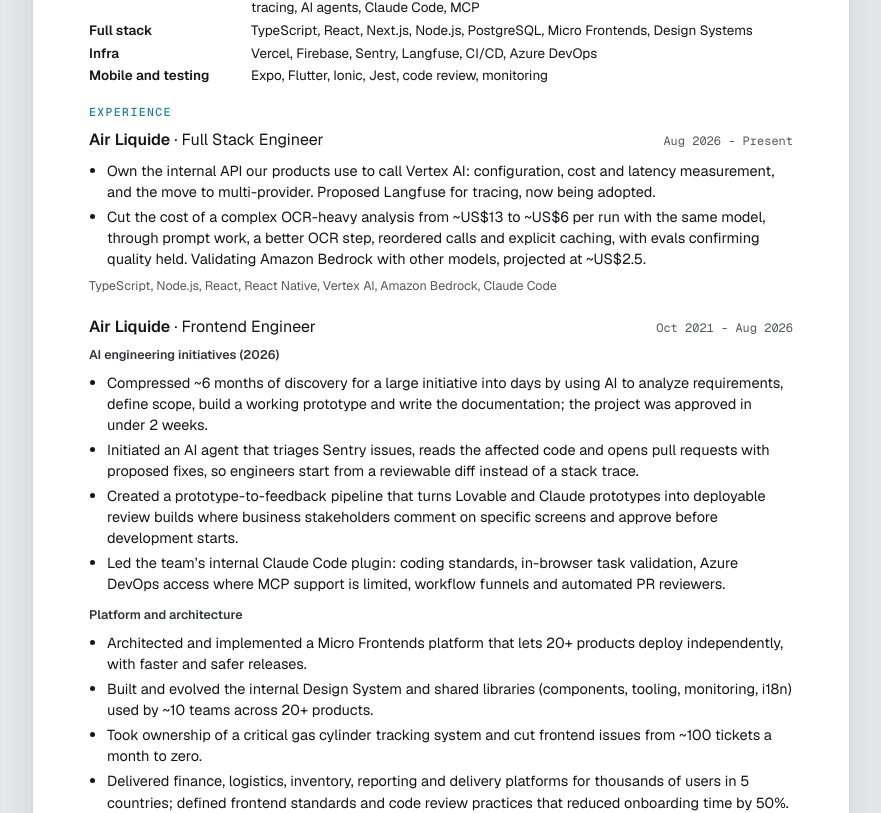
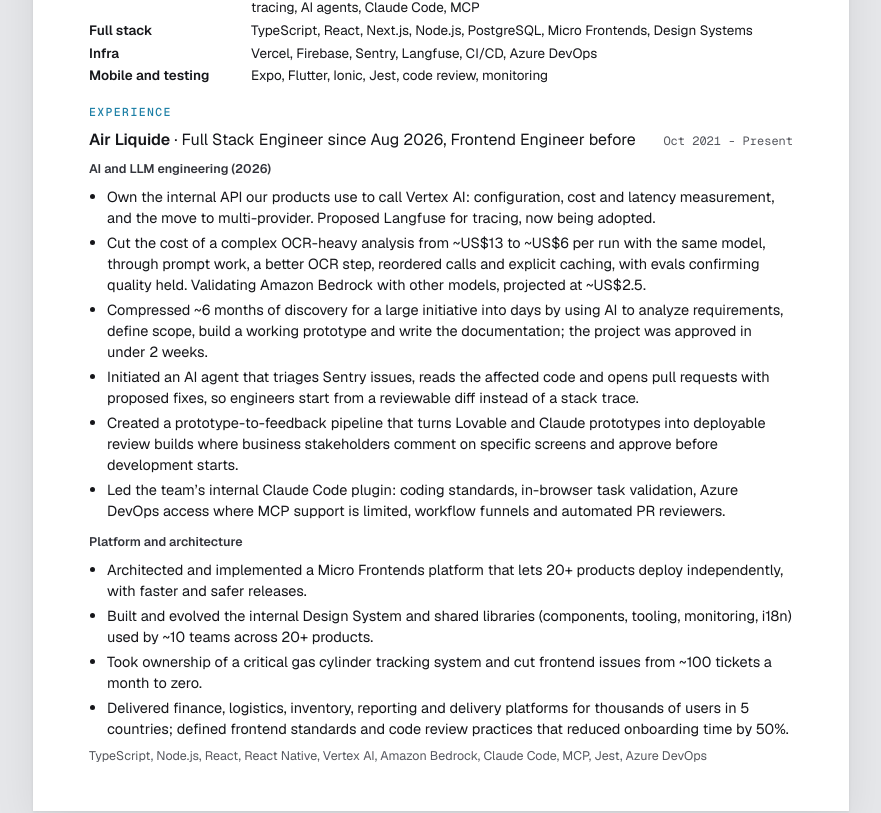
Before and after one commit to gabrielbsandim/portfolio, a Next.js app: page /resume in a window 1280 px wide. Shown: the part 414-1227 px from the top of the page, without its empty margins (199-1080 px from the left). Built offline with nearby package versions, Linux system fonts and the light colour scheme.

Commit message:
feat: one air liquide entry with the role progression

```diff
--- a/src/components/portfolio.module.css
+++ b/src/components/portfolio.module.css
@@ -621,6 +621,12 @@
 .jobRole {
   font-size: 16px;
   color: var(--acc);
+}
+
+.jobPrev {
+  margin-top: 4px;
+  font-size: 13px;
+  color: rgba(243, 242, 238, 0.5);
 }
 
 .jobStack {
--- a/src/components/portfolio.tsx
+++ b/src/components/portfolio.tsx
@@ -282,11 +282,12 @@ export function Portfolio() {
           </div>
           <div className={s.jobs}>
             {t.jobs.map((j) => (
-              <div key={`${j.company}-${j.role}`} data-reveal="1" className={s.job}>
+              <div key={j.company} data-reveal="1" className={s.job}>
                 <div className={s.jobMeta}>
                   <div className={s.jobPeriod}>{j.period}</div>
                   <div className={s.jobCompany}>{j.company}</div>
                   <div className={s.jobRole}>{j.role}</div>
+                  {j.prev && <div className={s.jobPrev}>{j.prev}</div>}
                   <div className={s.jobStack}>
                     {j.stack.map((st) => (
                       <span key={st} className={s.stackTag}>{st}</span>
--- a/src/components/resume.tsx
+++ b/src/components/resume.tsx
@@ -106,16 +106,12 @@ export function Resume() {
 
         <div className={s.block}>
           <h2 className={s.h2}>Experience</h2>
-          <Role org="Air Liquide" title="Full Stack Engineer" dates="Aug 2026 - Present" />
-          <Bullets items={LLM_WORK} />
-          <div className={s.stack}>TypeScript, Node.js, React, React Native, Vertex AI, Amazon Bedrock, Claude Code</div>
-          <div className={s.subGap} />
-          <Role org="Air Liquide" title="Frontend Engineer" dates="Oct 2021 - Aug 2026" />
-          <div className={s.sub}>AI engineering initiatives (2026)</div>
-          <Bullets items={AI_WORK} />
+          <Role org="Air Liquide" title="Full Stack Engineer since Aug 2026, Frontend Engineer before" dates="Oct 2021 - Present" />
+          <div className={s.sub}>AI and LLM engineering (2026)</div>
+          <Bullets items={[...LLM_WORK, ...AI_WORK]} />
           <div className={`${s.sub} ${s.subGap}`}>Platform and architecture</div>
           <Bullets items={PLATFORM_WORK} />
-          <div className={s.stack}>React, React Native, TypeScript, Jest, Claude Code, MCP, Azure DevOps</div>
+          <div className={s.stack}>TypeScript, Node.js, React, React Native, Vertex AI, Amazon Bedrock, Claude Code, MCP, Jest, Azure DevOps</div>
         </div>
       </section>
 
--- a/src/content/portfolio.ts
+++ b/src/content/portfolio.ts
@@ -33,7 +33,7 @@ type CompanyFact = { k: string; v: string };
 type Shot = { src: string; alt: string };
 type Product = { icon: string; name: string; tag: string; badge: string; url: string; cta: string; desc: string; stack: string };
 type JobItem = { g?: string; h: string; d: string };
-type Job = { period: string; company: string; role: string; stack: string[]; items: JobItem[] };
+type Job = { period: string; company: string; role: string; prev?: string; stack: string[]; items: JobItem[] };
 
 export type Copy = {
   nav_ai: string; nav_studio: string; nav_exp: string; nav_about: string; nav_contact: string;
@@ -119,12 +119,10 @@ export const COPY: Record<Lang, Copy> = {
       { label: 'Volunteering', title: 'Computer Science Instructor', meta: 'Associação Árvore da Vida: digital inclusion for kids and teens aged 6–17' },
     ],
     jobs: [
-      { period: 'Aug 2026 - Present', company: 'Air Liquide', role: 'Full Stack Engineer', stack: ['TypeScript', 'Node.js', 'React', 'React Native', 'Vertex AI', 'Amazon Bedrock', 'Claude Code'], items: [
-        { g: 'LLM platform', h: '~US$13 → ~US$6 per analysis.', d: 'Same model, lower bill, measured with evals: prompt work, a better OCR step, reordered calls and explicit caching on our internal API over Vertex AI. Validating Amazon Bedrock with other models, projected at ~US$2.5.' },
+      { period: 'Oct 2021 - Present', company: 'Air Liquide', role: 'Full Stack Engineer', prev: 'Frontend Engineer, Oct 2021 to Jul 2026', stack: ['TypeScript', 'Node.js', 'React', 'React Native', 'Vertex AI', 'Amazon Bedrock', 'Claude Code', 'MCP', 'Jest', 'Azure DevOps'], items: [
+        { g: '2026 · AI & LLM engineering', h: '~US$13 → ~US$6 per analysis.', d: 'Same model, lower bill, measured with evals: prompt work, a better OCR step, reordered calls and explicit caching on our internal API over Vertex AI. Validating Amazon Bedrock with other models, projected at ~US$2.5.' },
         { h: 'Internal LLM API.', d: 'Configure, measure and tune the API our products use to call the models: cost and latency per call, provider setup and the move to multi-provider. Proposed Langfuse for tracing, now being adopted.' },
-      ] },
-      { period: 'Oct 2021 - Aug 2026', company: 'Air Liquide', role: 'Frontend Engineer', stack: ['React', 'React Native', 'TypeScript', 'Claude Code', 'MCP', 'Jest', 'Azure DevOps'], items: [
-        { g: '2026 · AI engineering', h: 'AI-accelerated discovery.', d: 'Analyzed, scoped, prototyped and documented a large initiative with AI in days instead of ~6 months; approved in under 2 weeks.' },
+        { h: 'AI-accelerated discovery.', d: 'Analyzed, scoped, prototyped and documented a large initiative with AI in days instead of ~6 months; approved in under 2 weeks.' },
         { h: 'Sentry → pull request agent.', d: 'Started an AI system that triages Sentry issues, reads the code and opens PRs with proposed fixes for engineers to review.' },
         { h: 'Prototype-to-feedback pipeline.', d: 'Turned Lovable and Claude prototypes into deployable review builds where business stakeholders comment in context and approve.' },
         { h: 'Team plugin for Claude Code.', d: 'Encoded team standards and skills: browser validation of tasks, Azure DevOps access, workflow funnels and PR reviewers.' },
@@ -207,12 +205,10 @@ export const COPY: Record<Lang, Copy> = {
       { label: 'Voluntariado', title: 'Instrutor de Informática', meta: 'Associação Árvore da Vida: inclusão digital para crianças e jovens de 6 a 17 anos' },
     ],
     jobs: [
-      { period: 'Ago 2026 - Atual', company: 'Air Liquide', role: 'Engenheiro Full Stack', stack: ['TypeScript', 'Node.js', 'React', 'React Native', 'Vertex AI', 'Amazon Bedrock', 'Claude Code'], items: [
-        { g: 'Plataforma de LLM', h: '~US$ 13 → ~US$ 6 por análise.', d: 'Mesmo modelo, conta menor, medido com evals: ajuste de prompts, OCR melhor, nova ordem das chamadas e cache explícito na nossa API interna sobre a Vertex AI. Validando Amazon Bedrock com outros modelos, com previsão de ~US$ 2,5.' },
+      { period: 'Out 2021 - Atual', company: 'Air Liquide', role: 'Engenheiro Full Stack', prev: 'Engenheiro Frontend, out 2021 a jul 2026', stack: ['TypeScript', 'Node.js', 'React', 'React Native', 'Vertex AI', 'Amazon Bedrock', 'Claude Code', 'MCP', 'Jest', 'Azure DevOps'], items: [
+        { g: '2026 · Engenharia de IA e LLM', h: '~US$ 13 → ~US$ 6 por análise.', d: 'Mesmo modelo, conta menor, medido com evals: ajuste de prompts, OCR melhor, nova ordem das chamadas e cache explícito na nossa API interna sobre a Vertex AI. Validando Amazon Bedrock com outros modelos, com previsão de ~US$ 2,5.' },
         { h: 'API interna de LLM.', d: 'Configuro, meço e ajusto a API que nossos produtos usam para chamar os modelos: custo e latência por chamada, configuração de provedores e a ida para multi-provedor. Indiquei o Langfuse para tracing, em adoção.' },
-      ] },
-      { period: 'Out 2021 - Ago 2026', company: 'Air Liquide', role: 'Engenheiro Frontend', stack: ['React', 'React Native', 'TypeScript', 'Claude Code', 'MCP', 'Jest', 'Azure DevOps'], items: [
-        { g: '2026 · Engenharia com IA', h: 'Discovery acelerado com IA.', d: 'Analisei, defini, prototipei e documentei um projeto grande com IA em dias, em vez de ~6 meses; aprovado em menos de 2 semanas.' },
+        { h: 'Discovery acelerado com IA.', d: 'Analisei, defini, prototipei e documentei um projeto grande com IA em dias, em vez de ~6 meses; aprovado em menos de 2 semanas.' },
         { h: 'Agente Sentry → pull request.', d: 'Puxei um sistema com IA que analisa issues do Sentry, lê o código e abre PRs com a correção proposta para revisão.' },
         { h: 'Do protótipo ao feedback.', d: 'Transformei protótipos do Lovable e do Claude em builds de revisão onde o negócio comenta no contexto e aprova.' },
         { h: 'Plugin do time para o Claude Code.', d: 'Padrões e skills do time: validação de tarefas no navegador, acesso ao Azure DevOps, funis de workflow e revisores de PR.' },
```
Also changed, not shown: 1 other file (tests, documents, lock files or other folders).
